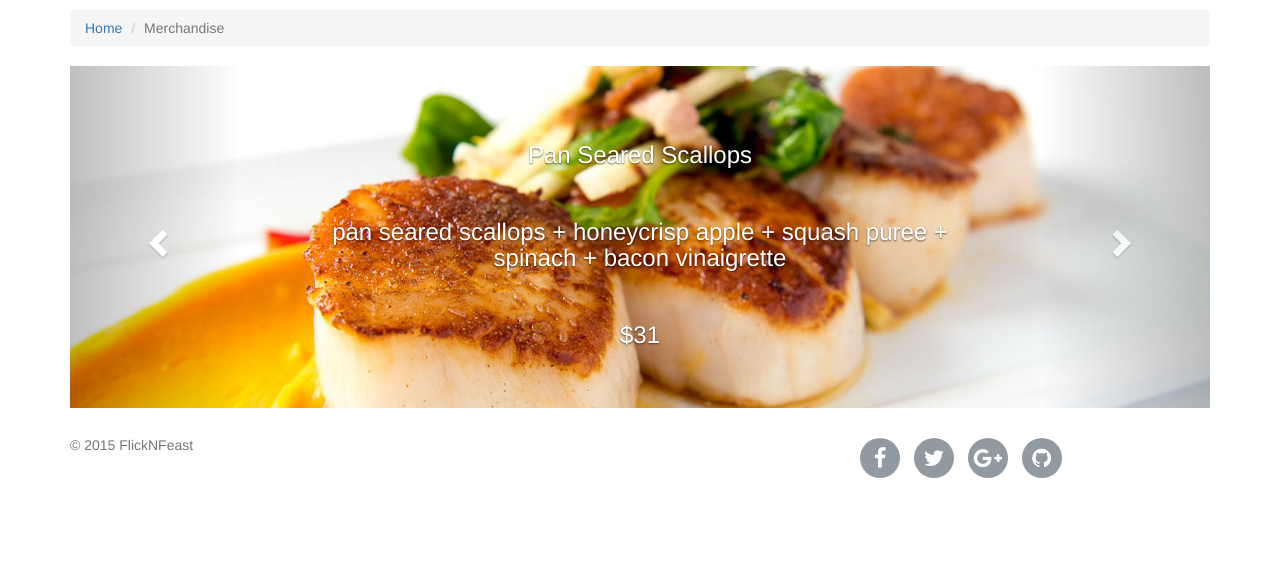
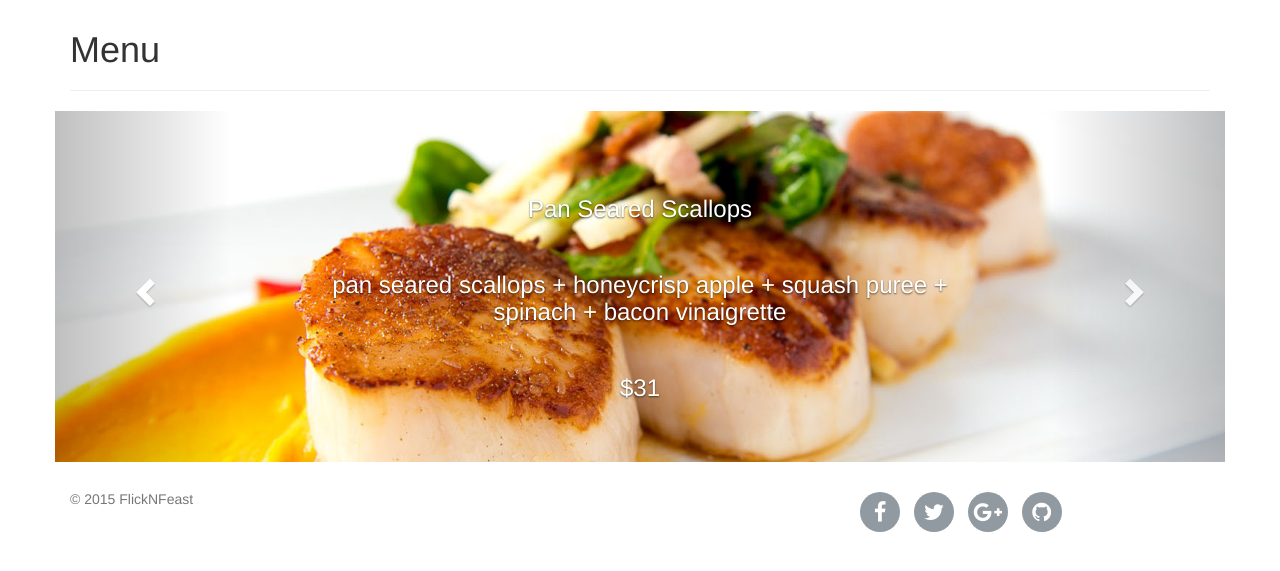
Before and after one commit to mkgilbert/cs399_the_theatre, a Django app: page /menu in a window 1280 px wide. Shown: the part 51-622 px from the top of the page. Run offline with Django 3.2, Linux system fonts and the light colour scheme; parts of the project's set-up code (start-up, migrations or seed data) failed here and were passed over; some libraries are stand-ins or nearby versions.

Commit message:
Removed breadcrumb from 2nd lvl links, added bars

```diff
--- a/theatre/main/templates/main/location.html
+++ b/theatre/main/templates/main/location.html
@@ -2,10 +2,6 @@
 
 {% block content %}
 	<div class="container container-margin">
-        <ol class="breadcrumb">
-            <li><a href="/">Home</a></li>
-            <li class="active">Location</li>
-        </ol>
 		<h1>Location</h1><hr>
 		<div class="row">
 			<div class="col-md-4">
--- a/theatre/menu/templates/menu/index.html
+++ b/theatre/menu/templates/menu/index.html
@@ -4,11 +4,8 @@
 
 {% block content %}
     <div class="container container-margin">
-    	<ol class="breadcrumb">
-            <li><a href="/">Home</a></li>
-            <li class="active">Merchandise</li>
-        </ol>
-
+    		<h1>Menu</h1><hr>
+		<div class="row">
         <div id="myCarousel" class="carousel slide" >
         <!-- Carousel items -->
           <div class="carousel-inner" " style="margin: 0 auto">
@@ -101,6 +98,7 @@
             <span class="glyphicon glyphicon-chevron-right"></span>
           </a>
         </div>
+        </div>
     </div>
 
 {% endblock %}
--- a/theatre/shows/templates/shows/all.html
+++ b/theatre/shows/templates/shows/all.html
@@ -5,12 +5,8 @@
 {% endblock %}
 {% block content %}
     <div class="container container-margin">
-        <ol class="breadcrumb">
-            <li><a href="/">Home</a></li>
-            <li class="active">Shows</li>
-        </ol>
-        <h2>Upcoming Shows</h2>
 
+        <h1>Upcoming Shows</h1><hr>
         <div class="row">
 
             {% for show in shows %}
```
Also changed, not shown: theatre/merch/templates/merch/index.html (+1 -6 lines).
